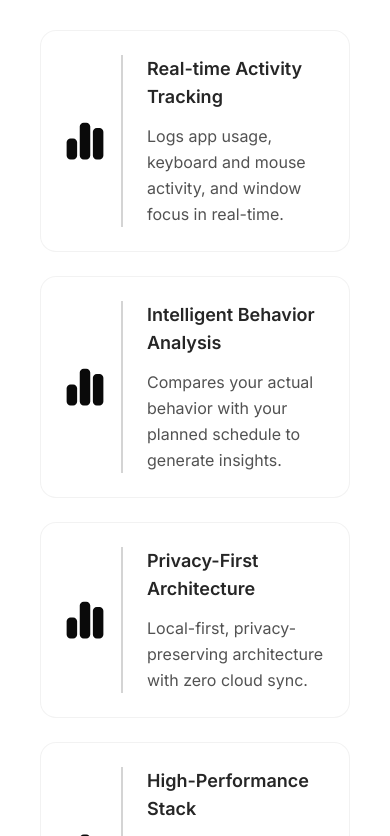
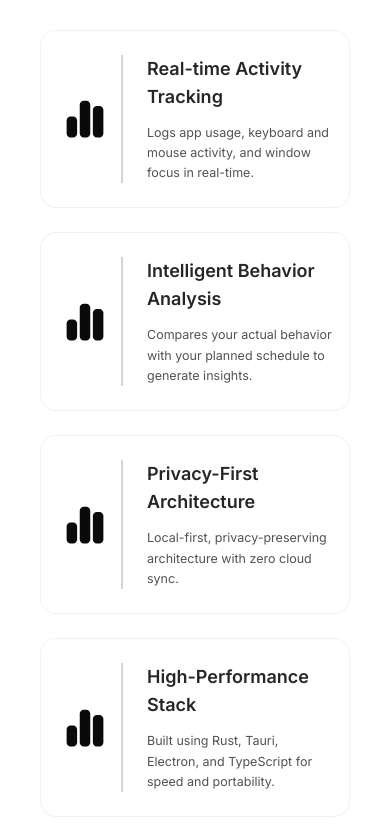
Before and after one commit to riteshdavv/portfolio, a Next.js app: page /elysium in a window 390 px wide. Shown: the part 1488-2324 px from the top of the page. Built offline with nearby package versions, Linux system fonts and the light colour scheme; a web font is replaced by a local one.

Commit message:
Updated the elysium project page

```diff
--- a/app/elysium/page.tsx
+++ b/app/elysium/page.tsx
@@ -168,7 +168,7 @@ export default function ElysiumPage() {
                     >
                       {feature.title}
                     </h3>
-                    <p className="text-neutral-600 dark:text-neutral-400 leading-relaxed">
+                    <p className="text-[12.5px] md:text-base text-neutral-600 dark:text-neutral-500 leading-relaxed">
                       {feature.description}
                     </p>
                   </div>
```
